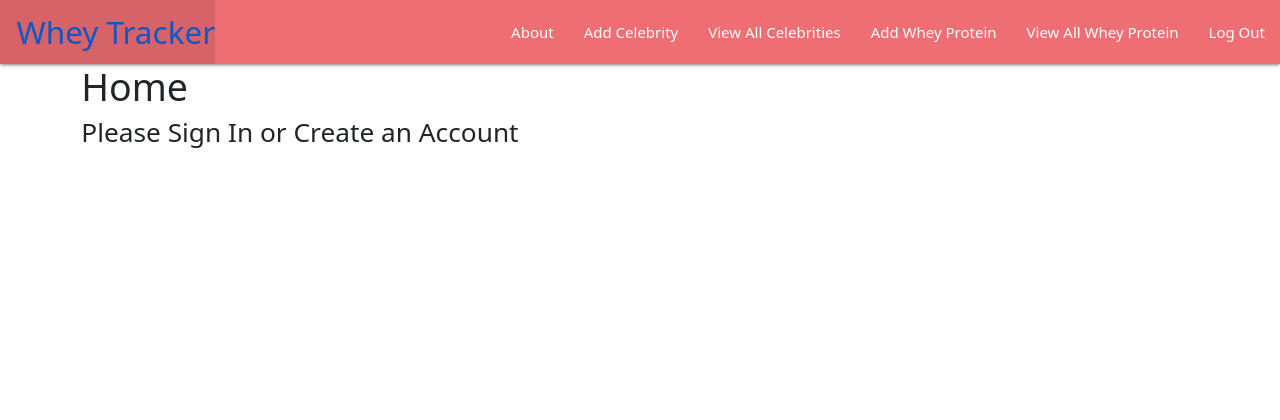
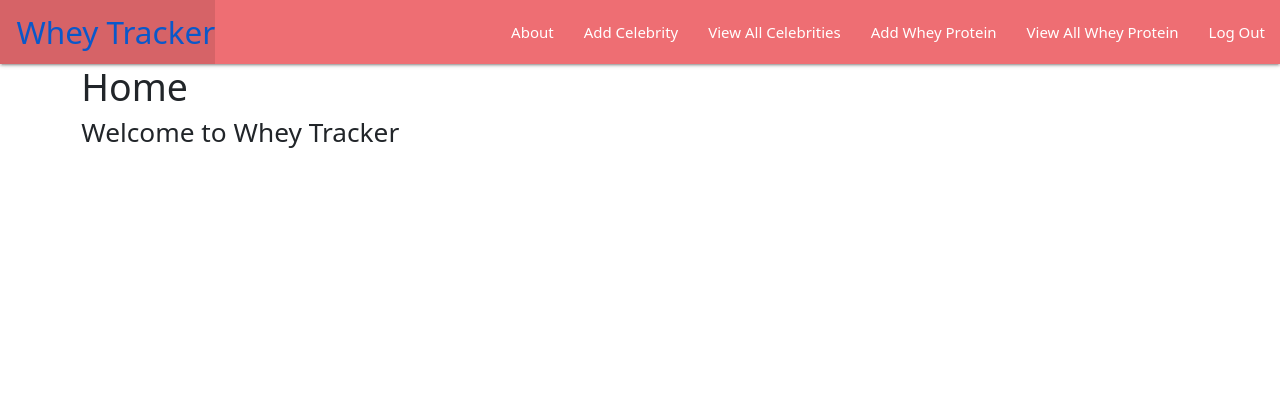
Before and after one commit to Tosin0814/Whey-Tracker, a Django app: page / in a window 1280 px wide. Shown: the top 420 px of the page. Run offline with Django 4.2, Linux system fonts and the light colour scheme; the visitor is signed in with stand-in values (Sample User, id 1).

Commit message:
Add conditional to home message

```diff
--- a/main_app/templates/home.html
+++ b/main_app/templates/home.html
@@ -2,6 +2,9 @@
 {% block content %}
 
 <h1>Home</h1>
+{% if user.is_authenticated %}
+<h3>Welcome to Whey Tracker</h3>
+{% else %}
 <h3>Please Sign In or Create an Account</h3>
-
+{% endif %}
 {% endblock %}
```
